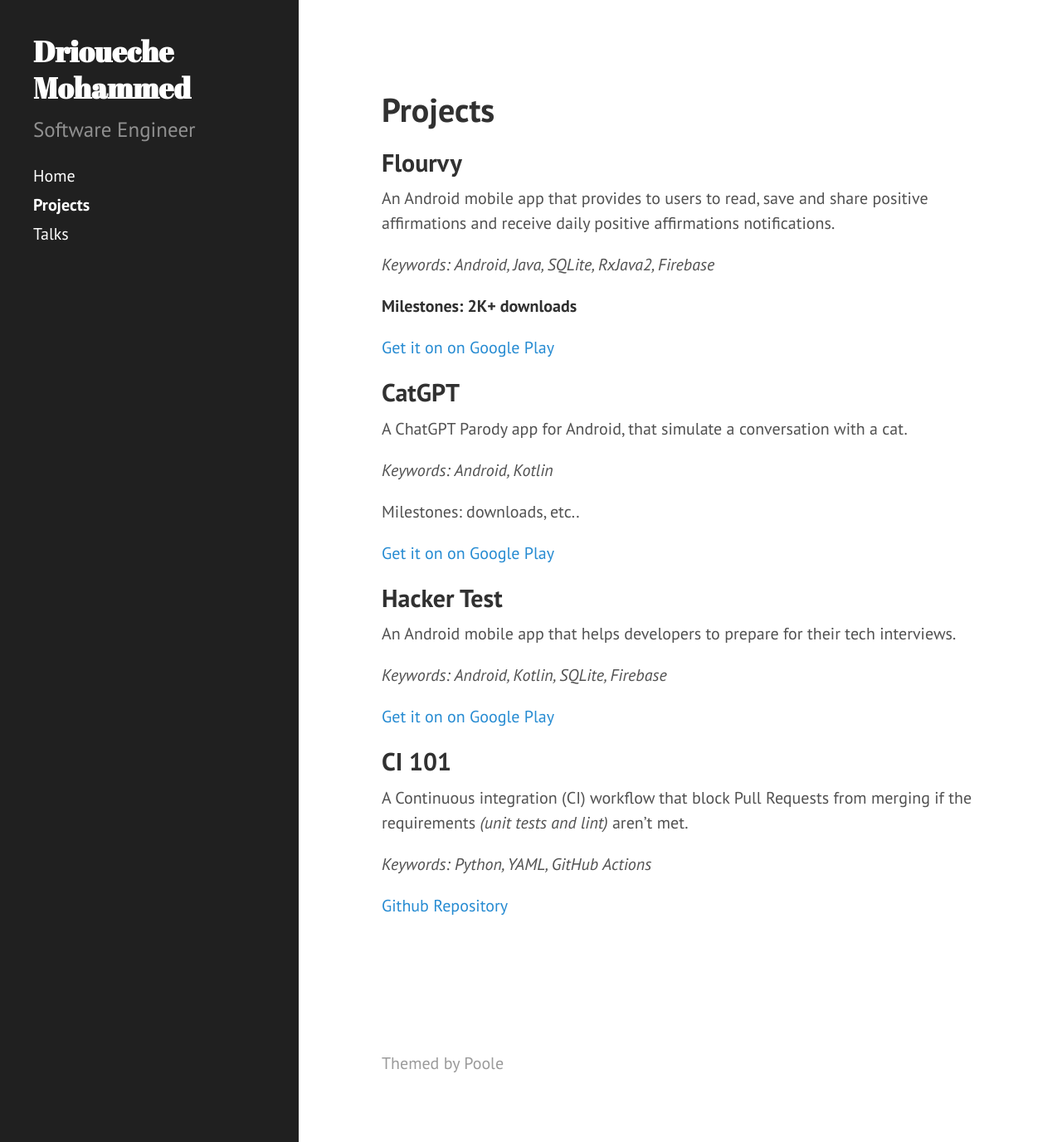
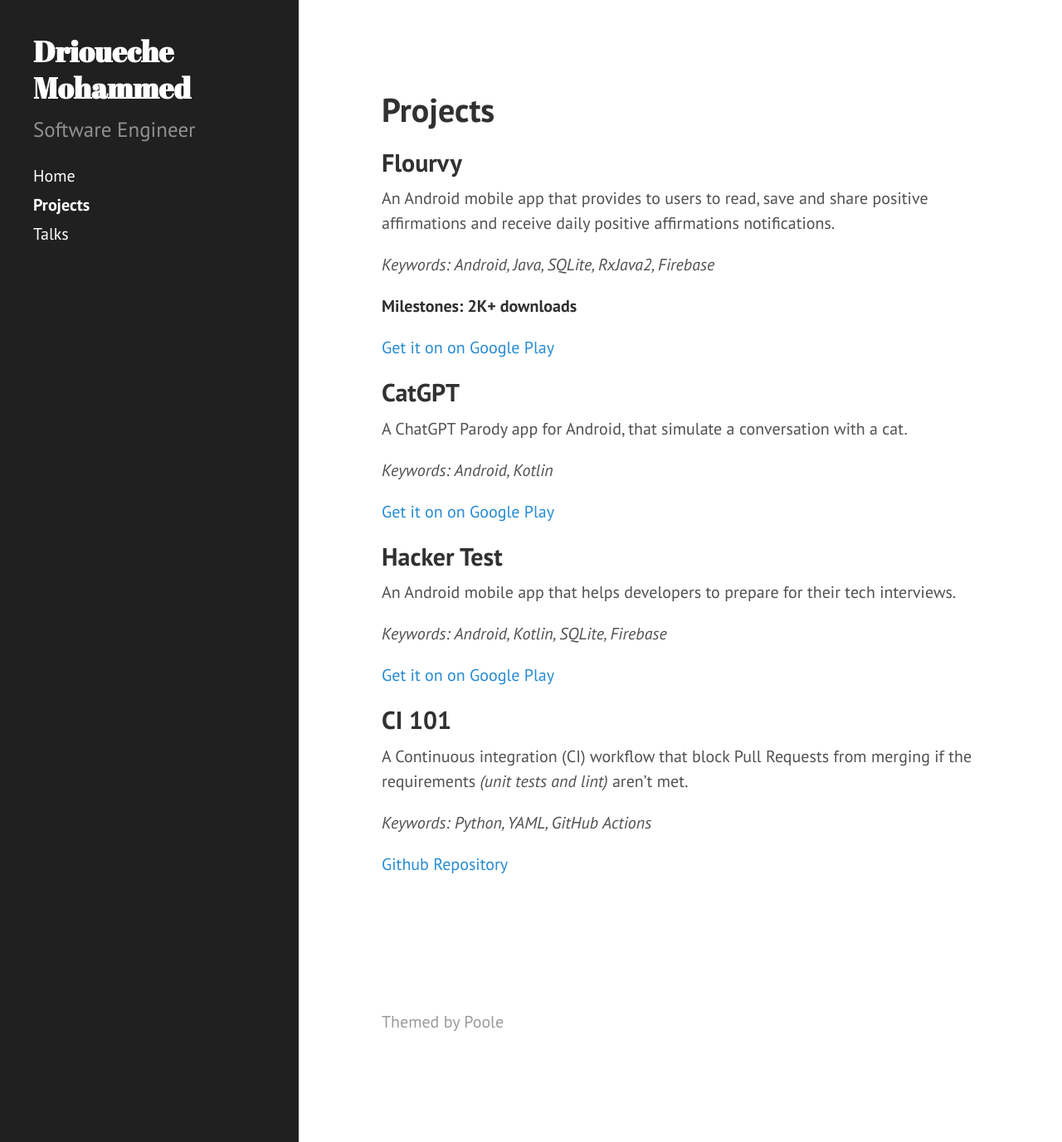
Before and after one commit to driouecheMed/portfolio, a Jekyll site: the page built from projects.md, in a window 1280 px wide and 1377 px high. Shown: the whole window at 83% size. Built offline with Jekyll 4.4.1, drawn with Linux system fonts in a browser that asks for light colours.

Commit message:
Fix typo

```diff
--- a/projects.md
+++ b/projects.md
@@ -40,8 +40,6 @@ A ChatGPT Parody app for Android, that simulate a conversation with a cat.
 
 *Keywords: Android, Kotlin*
 
-Milestones: downloads, etc..
-
 [Get it on on Google Play](https://play.google.com/store/apps/details?id=com.elife.catgpt)
 
 
```
